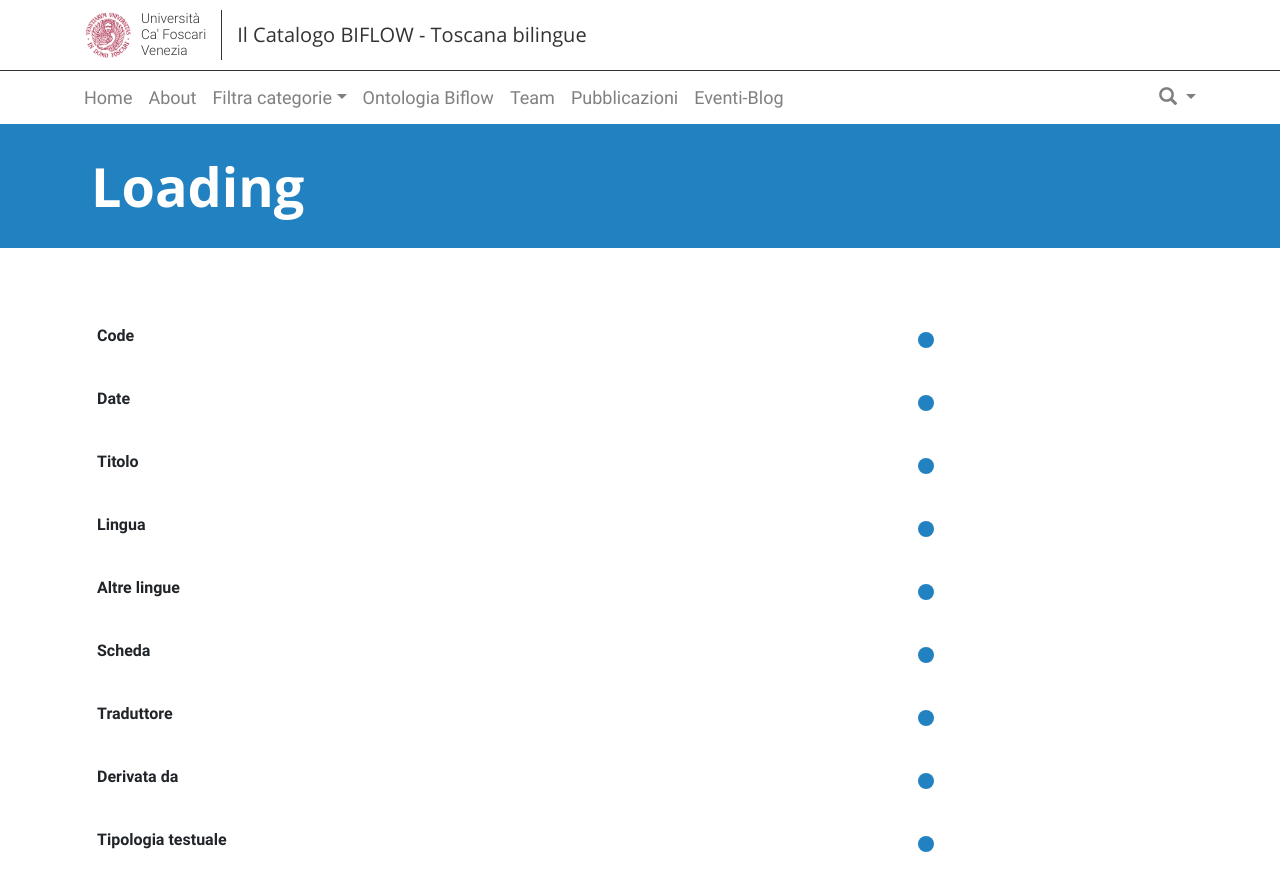
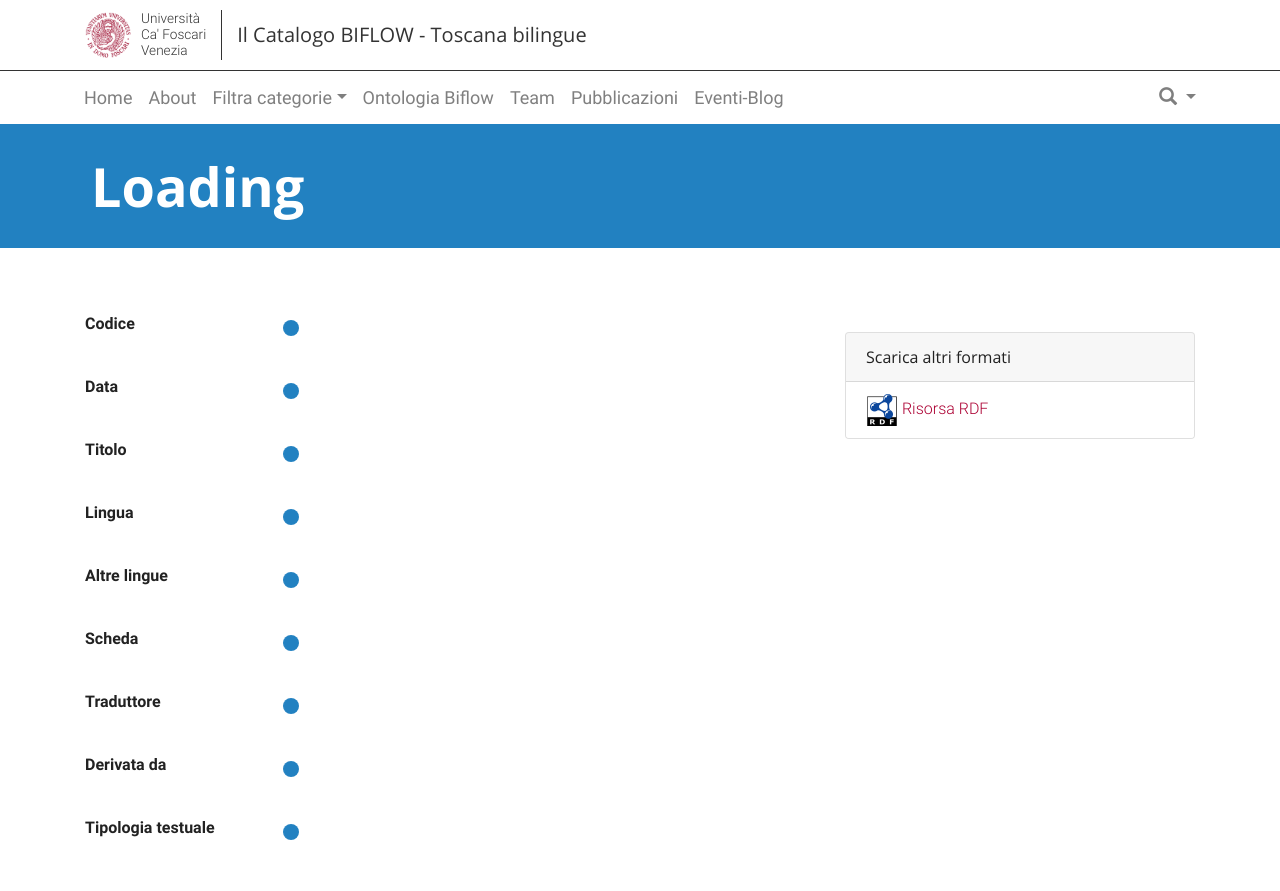
Before and after one commit to vedph/biflow_website, a Jekyll site: the page built from expression.html, in a window 1280 px wide and 900 px high. Shown: the top 891 px of the window. Built offline with Jekyll 4.4.1, drawn with Linux system fonts in a browser that asks for light colours.

Commit message:
Linked to RDF resources

```diff
--- a/expression.html
+++ b/expression.html
@@ -11,47 +11,62 @@ layout: page
 <div class="container">
   <div class="row">
     <div class="col" id="expressionBody">
+      <div class="row">
+        <div class="col-md-8">
+          <div class="w-100 divider-invisibile"></div>
 
-      <div class="table-responsive">
-        <table class="table table-borderless">
-          <tbody>
-            <tr>
-              <th scope="row">Code</th>
-              <td id="expressionCode"></td>
-            </tr>
-            <tr>
-              <th scope="row">Date</th>
-              <td id="expressionDate"></td>
-            </tr>
-            <tr>
-              <th scope="row">Titolo</th>
-              <td id="expressionTitle"></td>
-            </tr>
-            <tr>
-              <th scope="row">Lingua</th>
-              <td id="expressionLanguage"></td>
-            </tr><tr>
-              <th scope="row">Altre lingue</th>
-              <td id="expressionOtherLanguages"></td>
-            </tr>
-            <tr>
-              <th scope="row">Scheda</th>
-              <td id="expressionWork"></td>
-            </tr>
-            <tr>
-              <th scope="row">Traduttore</th>
-              <td id="expressionTranslator"></td>
-            </tr>
-            <tr>
-              <th scope="row">Derivata da</th>
-              <td id="expressionDerivedFrom"></td>
-            </tr>
-            <tr>
-              <th scope="row">Tipologia testuale</th>
-              <td id="expressionTextualTypology"></td>
-            </tr>
-          </tbody>
-        </table>
+          <dl class="row riga-bt">
+            <dt class="col-sm-3">Codice</dt>
+            <dd class="col-sm-9" id="expressionCode"></dd>
+          </dl>
+
+          <dl class="row riga-bt">
+            <dt class="col-sm-3">Data</dt>
+            <dd class="col-sm-9" id="expressionDate"></dd>
+          </dl>
+
+          <dl class="row riga-bt">
+            <dt class="col-sm-3">Titolo</dt>
+            <dd class="col-sm-9" id="expressionTitle"></dd>
+          </dl>
+
+          <dl class="row riga-bt">
+            <dt class="col-sm-3">Lingua</dt>
+            <dd class="col-sm-9" id="expressionLanguage"></dd>
+          </dl>
+          <dl class="row riga-bt">
+            <dt class="col-sm-3">Altre lingue</dt>
+            <dd class="col-sm-9" id="expressionOtherLanguages"></dd>
+          </dl>
+          <dl class="row riga-bt">
+            <dt class="col-sm-3">Scheda</dt>
+            <dd class="col-sm-9" id="expressionWork"></dd>
+          </dl>
+          <dl class="row riga-bt">
+            <dt class="col-sm-3">Traduttore</dt>
+            <dd class="col-sm-9" id="expressionTranslator"></dd>
+          </dl>
+          <dl class="row riga-bt">
+            <dt class="col-sm-3">Derivata da</dt>
+            <dd class="col-sm-9" id="expressionDerivedFrom"></dd>
+          </dl>
+          <dl class="row riga-bt">
+            <dt class="col-sm-3">Tipologia testuale</dt>
+            <dd class="col-sm-9" id="expressionTextualTypology"></dd>
+          </dl>
+        </div>
+
+        <div class="col-md-4">
+          <div class="card uploads">
+            <div class="card-header">Scarica altri formati</div>
+            <ul class="list-group list-group-flush">
+              <li class="list-group-item list-group-item-action">
+                <img src="{{ site.baseurl }}/img/rdf_icon.png" alt="RDF resource" title="RDF resource" width="32">
+                <a href="#" title="" target="_blank" id="expressionRDF">Risorsa RDF</a>
+              </li>
+            </ul>
+          </div>
+        </div>
       </div>
     </div>
   </div>
--- a/js/biflow.js
+++ b/js/biflow.js
@@ -1215,6 +1215,9 @@ const Biflow = {
 
     const data = await this.getData("/libraries/" + id);
 
+    const rdfAnchor = document.getElementById("libraryRDF");
+    rdfAnchor.href = this.RDFEndpoint + "/libraries/" + data.id;
+
     document.getElementById("libraryMainTitle").textContent = data.libraryName;
     document.getElementById("libraryCity").textContent = data.city;
     document.getElementById("libraryCode").textContent = data.libraryCode;
@@ -1253,6 +1256,9 @@ const Biflow = {
   async showFullGenre(id) {
     const data = await this.getData("/genres/" + id);
 
+    const rdfAnchor = document.getElementById("genreRDF");
+    rdfAnchor.href = this.RDFEndpoint + "/genres/" + data.id;
+
     document.getElementById("genreMainTitle").textContent = data.genre;
     await this.showGenreWorksCard(data.works, "Schede");
   },
@@ -1295,6 +1301,9 @@ const Biflow = {
 
   async showFullLanguage(id) {
     const data = await this.getData("/languages/" + id);
+
+    const rdfAnchor = document.getElementById("languageRDF");
+    rdfAnchor.href = this.RDFEndpoint + "/languages/" + data.id;
 
     document.getElementById("languageMainTitle").textContent = data.language;
 
@@ -1416,6 +1425,9 @@ const Biflow = {
 
     const data = await this.getData("/people/" + id);
 
+    const rdfAnchor = document.getElementById("personRDF");
+    rdfAnchor.href = this.RDFEndpoint + "/people/" + data.id;
+
     // The simple elements.
     document.getElementById("personMainTitle").textContent = data.name;
     document.getElementById("personName").textContent = data.name;
@@ -1558,6 +1570,9 @@ const Biflow = {
 
     const data = await this.getData("/expressions/" + id);
 
+    const rdfAnchor = document.getElementById("expressionRDF");
+    rdfAnchor.href = this.RDFEndpoint + "/expressions/" + data.id;
+
     // The simple elements.
     document.getElementById("expressionMainTitle").textContent = data.code;
     document.getElementById("expressionCode").textContent = data.code;
```
Also changed, not shown: genre.html (+16 -0 lines), language.html (+17 -0 lines), library.html (+13 -0 lines), person.html (+37 -22 lines).
